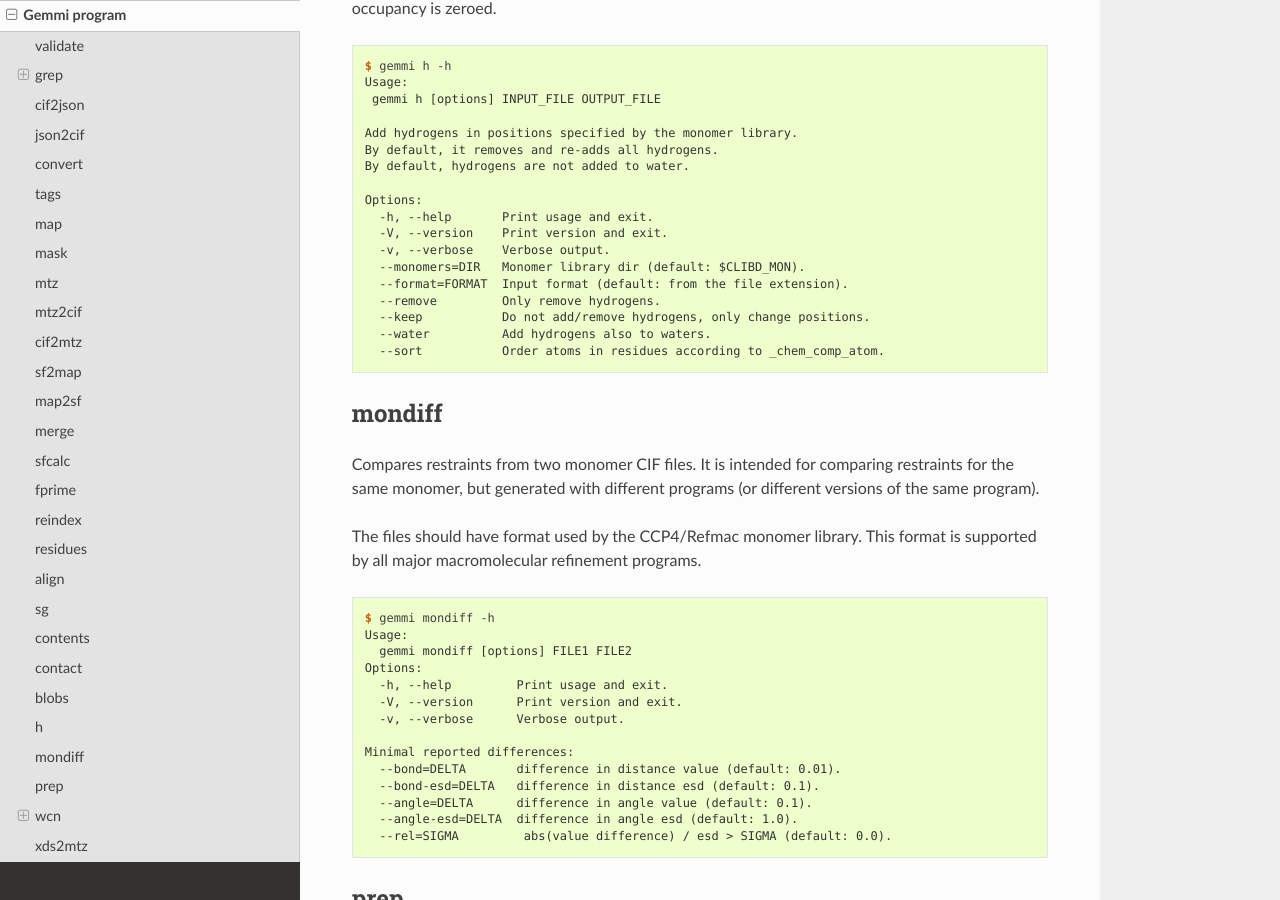
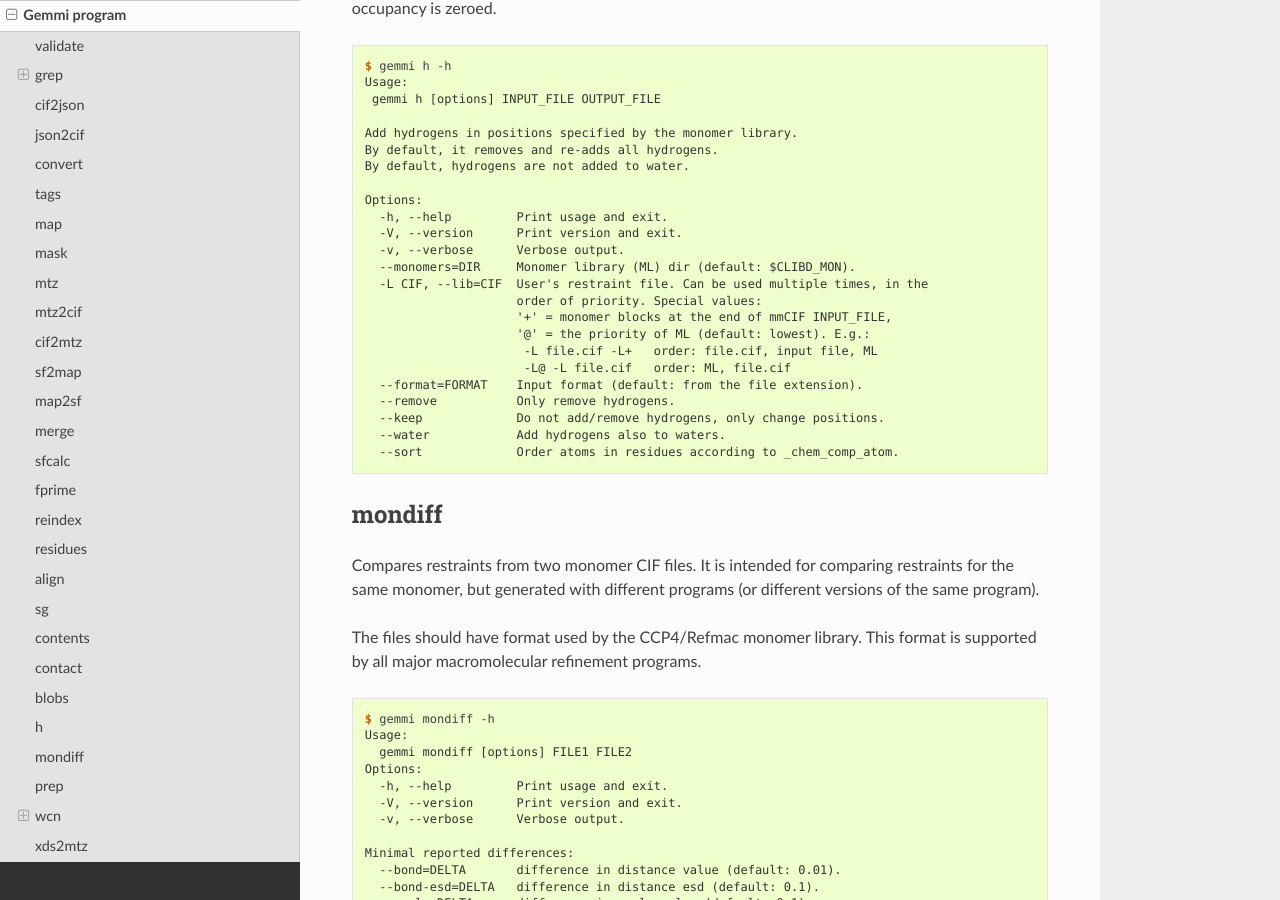
Before and after one commit to project-gemmi/gemmi, a Sphinx documentation site: the page built from docs/utils.rst, in a window 1280 px wide and 900 px high, scrolled down 23351 px. Built offline with Sphinx 7.4.7 and the Read the Docs theme 2.0.0, drawn with Linux system fonts in a browser that asks for light colours.

Commit message:
gemmi-h and gemmi-prog: use the common function for reading dictionaries

```diff
--- a/docs/h-help.txt
+++ b/docs/h-help.txt
@@ -7,12 +7,18 @@
 By default, hydrogens are not added to water.
 
 Options:
-  -h, --help       Print usage and exit.
-  -V, --version    Print version and exit.
-  -v, --verbose    Verbose output.
-  --monomers=DIR   Monomer library dir (default: $CLIBD_MON).
-  --format=FORMAT  Input format (default: from the file extension).
-  --remove         Only remove hydrogens.
-  --keep           Do not add/remove hydrogens, only change positions.
-  --water          Add hydrogens also to waters.
-  --sort           Order atoms in residues according to _chem_comp_atom.
+  -h, --help         Print usage and exit.
+  -V, --version      Print version and exit.
+  -v, --verbose      Verbose output.
+  --monomers=DIR     Monomer library (ML) dir (default: $CLIBD_MON).
+  -L CIF, --lib=CIF  User's restraint file. Can be used multiple times, in the
+                     order of priority. Special values:
+                     '+' = monomer blocks at the end of mmCIF INPUT_FILE,
+                     '@' = the priority of ML (default: lowest). E.g.:
+                      -L file.cif -L+   order: file.cif, input file, ML
+                      -L@ -L file.cif   order: ML, file.cif
+  --format=FORMAT    Input format (default: from the file extension).
+  --remove           Only remove hydrogens.
+  --keep             Do not add/remove hydrogens, only change positions.
+  --water            Add hydrogens also to waters.
+  --sort             Order atoms in residues according to _chem_comp_atom.
```
Also changed, not shown: docs/rmsz-help.txt (+14 -8 lines), 2 other files.
